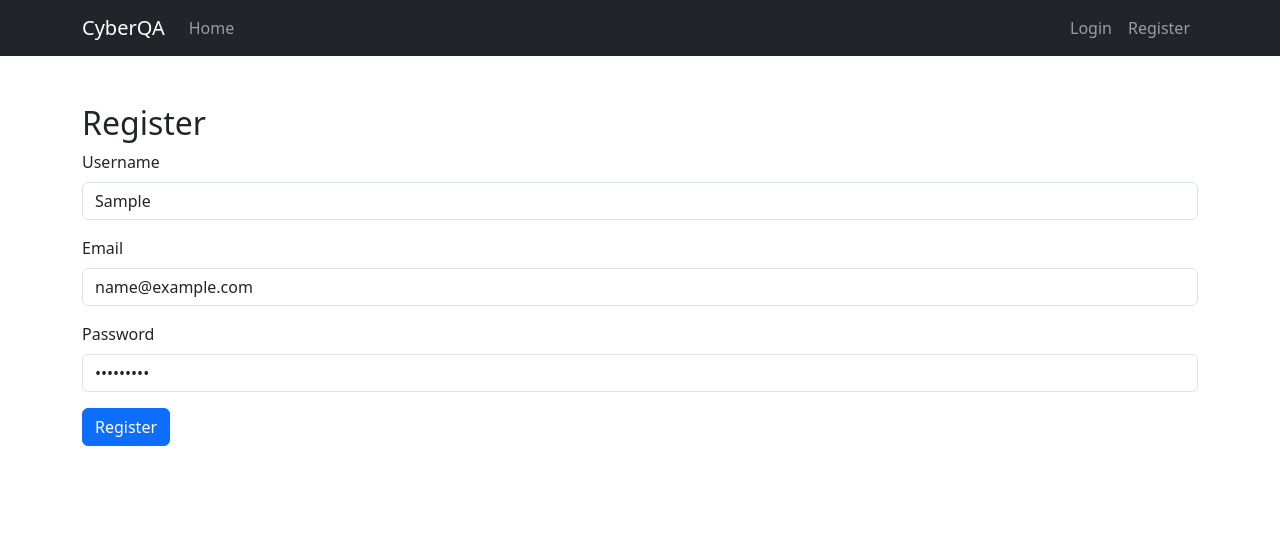
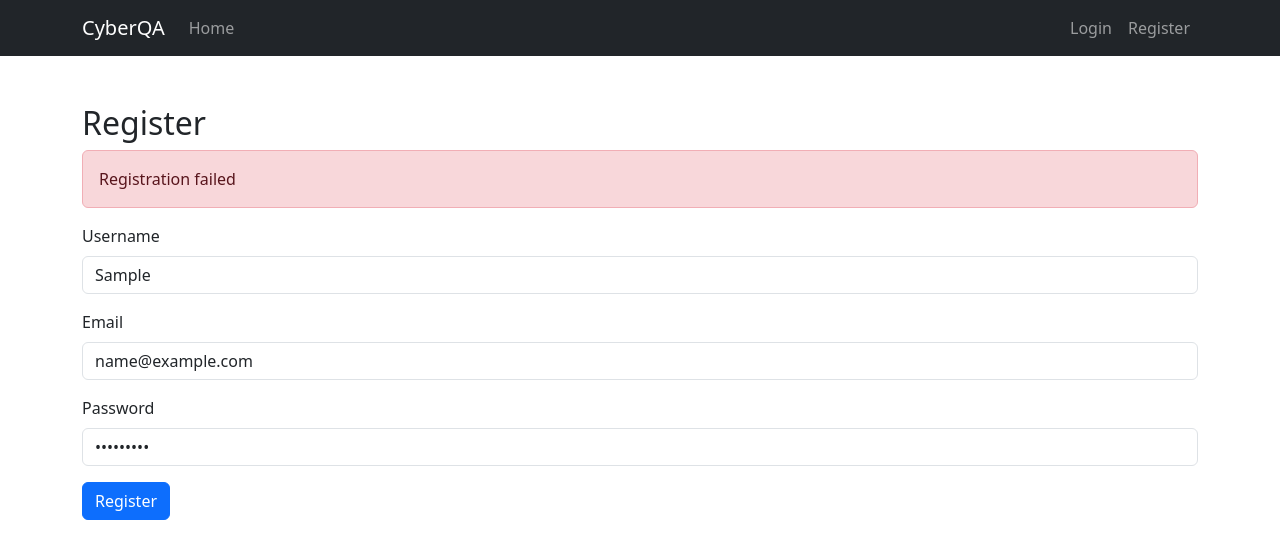
Before and after one commit to SreejithMVarma/CyberQA, a React (Create React App) app in the folder frontend/: page /register in a window 1280 px wide. Both pictures are taken after typing "Sample", "name@example.com", "Sample123" into the empty fields and a click on the button "Register". Shown: the top 558 px of the page. Built offline with nearby package versions, Linux system fonts and the light colour scheme; no server answers.

Commit message:
feat: update register page with error handling

```diff
--- a/frontend/src/pages/Register.js
+++ b/frontend/src/pages/Register.js
@@ -1,5 +1,5 @@
 import React, { useState } from 'react';
-import { Container, Form, Button } from 'react-bootstrap';
+import { Container, Form, Button, Alert } from 'react-bootstrap';
 import { motion } from 'framer-motion';
 import axios from 'axios';
 import { useNavigate } from 'react-router-dom';
@@ -8,6 +8,7 @@ function Register() {
   const [username, setUsername] = useState('');
   const [email, setEmail] = useState('');
   const [password, setPassword] = useState('');
+  const [message, setMessage] = useState('');
   const navigate = useNavigate();
 
   const handleSubmit = async (e) => {
@@ -16,7 +17,7 @@ function Register() {
       await axios.post('http://localhost:5000/api/auth/register', { username, email, password });
       navigate('/login');
     } catch (err) {
-      alert(err.response?.data?.message || 'Registration failed');
+      setMessage(err.response?.data?.message || 'Registration failed');
     }
   };
 
@@ -24,6 +25,7 @@ function Register() {
     <Container className="mt-5">
       <motion.div initial={{ opacity: 0 }} animate={{ opacity: 1 }} transition={{ duration: 0.5 }}>
         <h2>Register</h2>
+        {message && <Alert variant="danger">{message}</Alert>}
         <Form onSubmit={handleSubmit}>
           <Form.Group className="mb-3">
             <Form.Label>Username</Form.Label>
```
